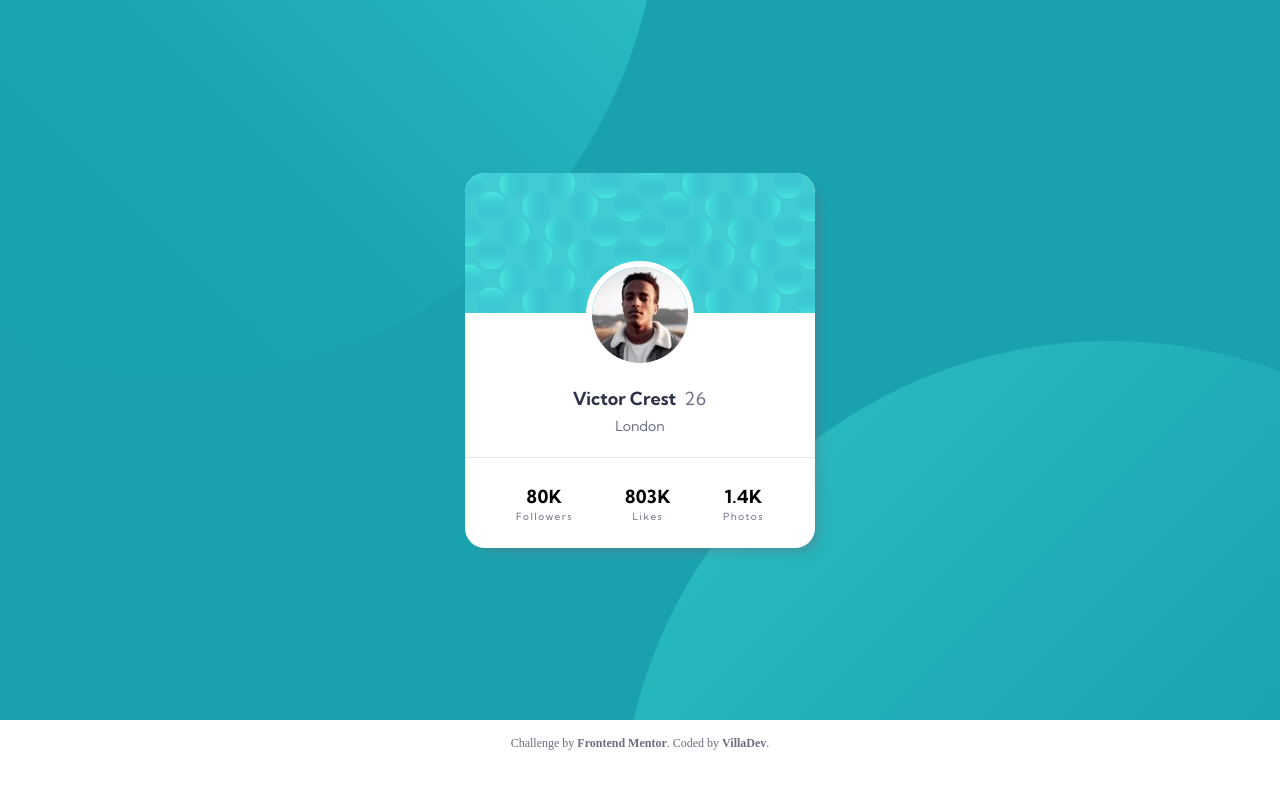
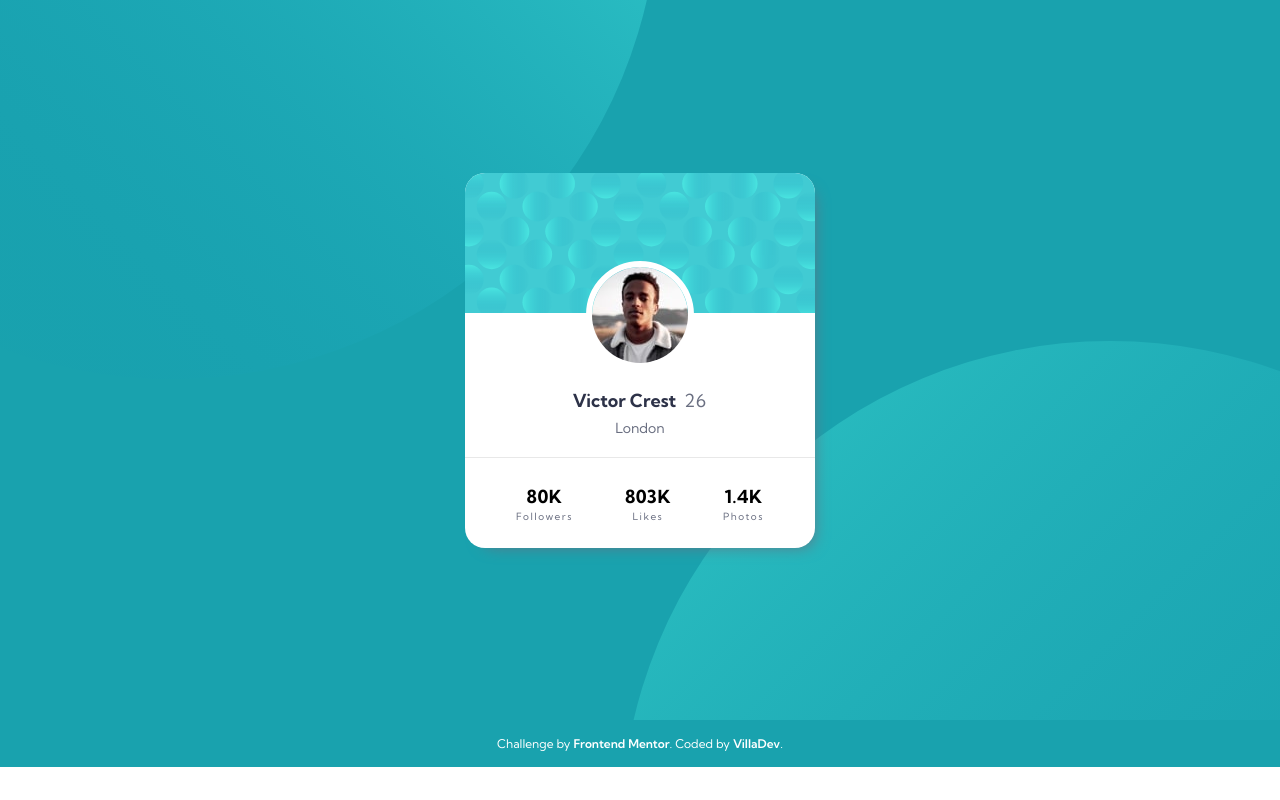
Before and after one commit to avfonseca00/FrontendMentor, a website: page profile-card-component-main/index.html in a window 1280 px wide. Drawn offline with Linux system fonts and the light colour scheme.

Commit message:
feat(Root): Add styles for large devices

```diff
--- a/profile-card-component-main/css/style.css
+++ b/profile-card-component-main/css/style.css
@@ -146,10 +146,10 @@
 .attribution {
     font-size: 12px;
     text-align: center;
-    color: var(--dark-grayish-blue);
-    background-color: var(--cream);
+    color: var(--white);
+    background-color: var(--dark-cyan);
     padding: 1rem;
-    font-family: 'Montserrat';
+    font-family: 'Kumbh Sans';
 }
 .attribution a {
     text-decoration: none;
@@ -160,3 +160,15 @@
 ::-webkit-scrollbar{
     display: none;
 }
+
+@media screen and (min-width: 680px) {
+    .wrapper{
+        padding-inline: 0;
+    }
+    .profile__content{
+        padding: 18px;
+    }
+    .stats__container{
+        padding: 25px;
+    }
+}
```
